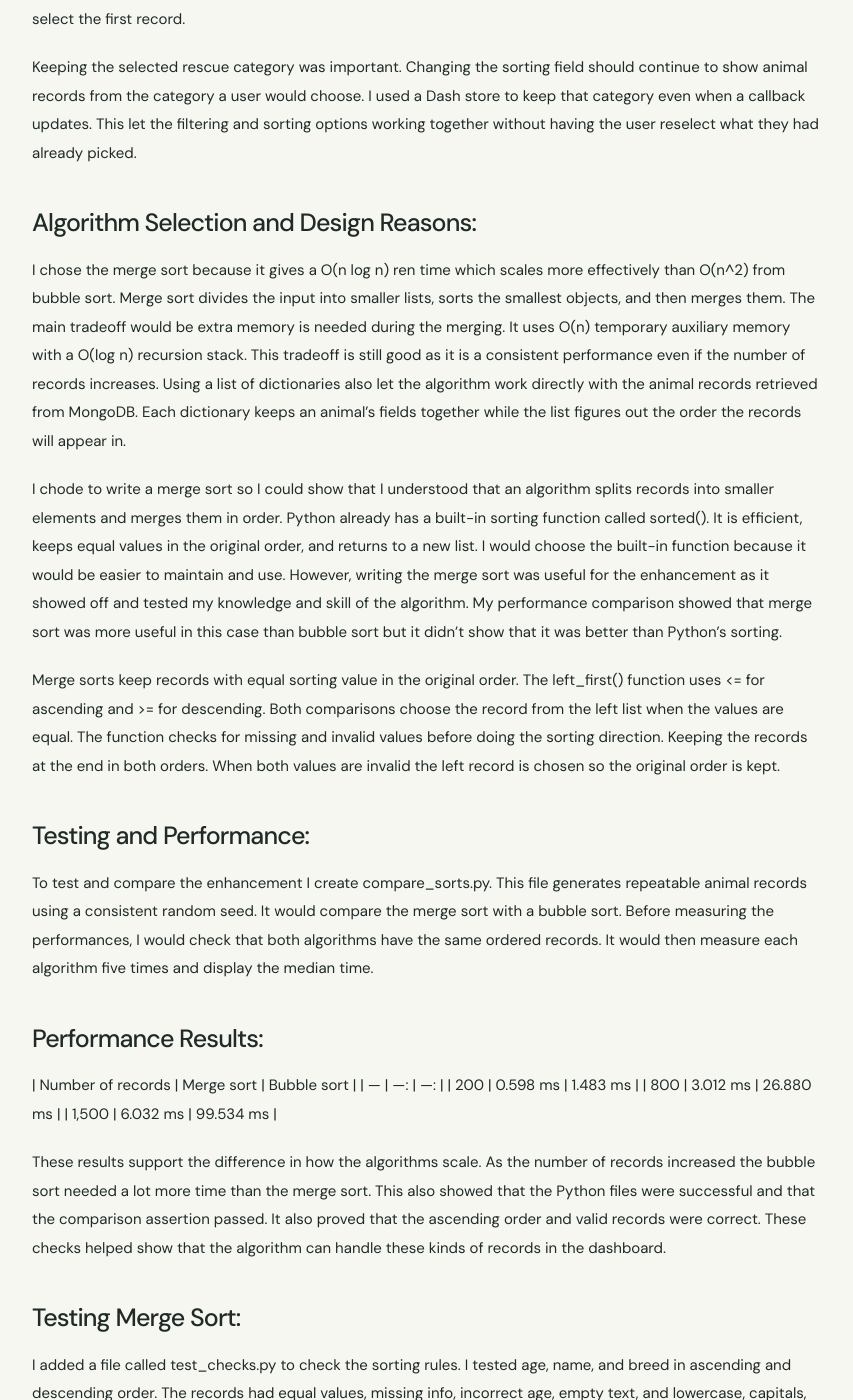
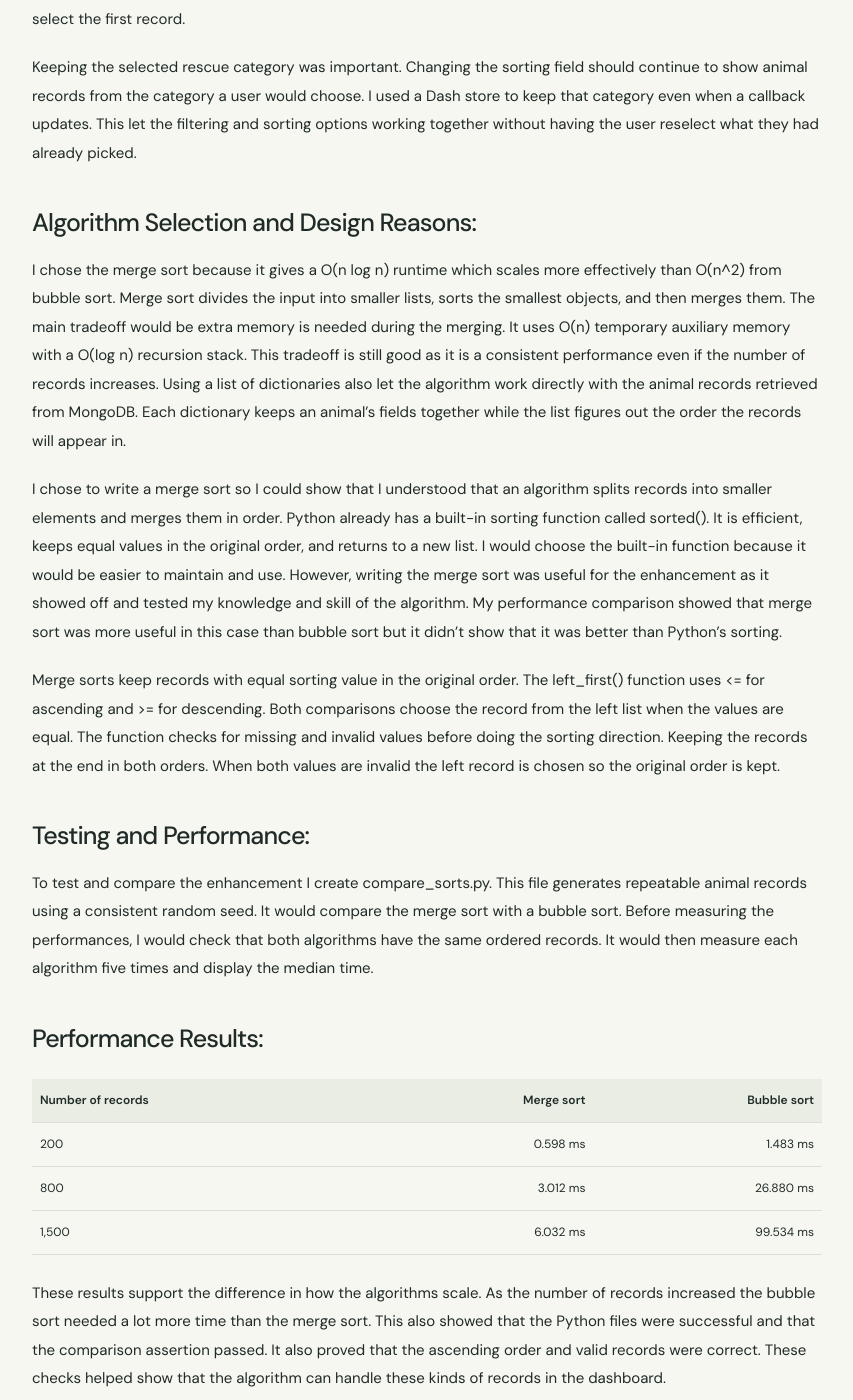
Before and after one commit to NicholasDeniz/NicholasDeniz.github.io, a Jekyll site: the page built from algorithm-narrative.md, in a window 1280 px wide and 1400 px high, scrolled down 1385 px. Shown: the whole window, without its empty margins (213-1066 px from the left). Built offline with Jekyll 4.4.1, drawn with Linux system fonts in a browser that asks for light colours; some of the changed text lies outside the part shown.

Commit message:
Ensure narrative tables render correctly with GitHub Pages Markdown

```diff
--- a/algorithm-narrative.md
+++ b/algorithm-narrative.md
@@ -6,12 +6,15 @@ description: A custom Python merge sort for the Grazioso Salvare dashboard. Acad
 ---
 
 ## Grazioso Salvare Description:
+
 The artifact I chose for my second enhancement is the Grazioso Salvare animal rescue dashboard. I originally worked on it in CS 340 Client Server Development. I enhanced the application for CS 499 in September 2026. The dashboard uses Python, Dash, pandas, Plotly, Dash Leaflet, and MongoDB to retrieve and display animal shelter records. Users can filter animal records by different rescue categories like water rescue, mountain or wilderness rescue, and disaster or individual tracking. The application displays those results in a table, a breed chart, and a map.
 
 ## Reason for Choice:
+
 I chose this artifact because it combines a database, data processing, and an interface in an application. The original dashboard could retrieve and filter animal records, and the table had built in sorting. My enhancement added a merge sort sorting algorithm with options for sorting by age, name, or breed. This showed my understanding of algorithms, data structures, ability to handle missing or incorrect data, performance, and the ability to change and improve the existing application. My test compared merge sort with bubble sort. It didn’t measure an improvement over the original tables sorting or Pythons built in sorting.
 
 ## Enhancement and Skills Demonstrated:
+
 For the enhancement I created a separate file called animal_merge_sort.py and implemented a merge sort. The algorithm processes a list of dictionaries representing animal records. Accepting a sorting field and a choice to view it in descending or ascending order. Users can sort the records by age, name, or breed.
 
 The implementation handles numbers and text values differently. Age values are compared numerically, while names and breeds are compared without paying attention toward capitalization. Missing or incorrect values are placed at the end of the result no matter the sorting direction. When two records have equal sorting values the original order is kept. The function also returns a sorted copy instead of changing the input list to help control issues that could crop up.
@@ -21,16 +24,19 @@ I added the algorithm into the dashboard using a dropdown for choosing the sorti
 Keeping the selected rescue category was important. Changing the sorting field should continue to show animal records from the category a user would choose. I used a Dash store to keep that category even when a callback updates. This let the filtering and sorting options working together without having the user reselect what they had already picked.
 
 ## Algorithm Selection and Design Reasons:
-I chose the merge sort because it gives a O(n log n) ren time which scales more effectively than O(n^2) from bubble sort. Merge sort divides the input into smaller lists, sorts the smallest objects, and then merges them. The main tradeoff would be extra memory is needed during the merging. It uses O(n) temporary auxiliary memory with a O(log n) recursion stack. This tradeoff is still good as it is a consistent performance even if the number of records increases. Using a list of dictionaries also let the algorithm work directly with the animal records retrieved from MongoDB. Each dictionary keeps an animal’s fields together while the list figures out the order the records will appear in.
 
-I chode to write a merge sort so I could show that I understood that an algorithm splits records into smaller elements and merges them in order. Python already has a built-in sorting function called sorted(). It is efficient, keeps equal values in the original order, and returns to a new list. I would choose the built-in function because it would be easier to maintain and use. However, writing the merge sort was useful for the enhancement as it showed off and tested my knowledge and skill of the algorithm. My performance comparison showed that merge sort was more useful in this case than bubble sort but it didn’t show that it was better than Python’s sorting.
+I chose the merge sort because it gives a O(n log n) runtime which scales more effectively than O(n^2) from bubble sort. Merge sort divides the input into smaller lists, sorts the smallest objects, and then merges them. The main tradeoff would be extra memory is needed during the merging. It uses O(n) temporary auxiliary memory with a O(log n) recursion stack. This tradeoff is still good as it is a consistent performance even if the number of records increases. Using a list of dictionaries also let the algorithm work directly with the animal records retrieved from MongoDB. Each dictionary keeps an animal’s fields together while the list figures out the order the records will appear in.
+
+I chose to write a merge sort so I could show that I understood that an algorithm splits records into smaller elements and merges them in order. Python already has a built-in sorting function called sorted(). It is efficient, keeps equal values in the original order, and returns to a new list. I would choose the built-in function because it would be easier to maintain and use. However, writing the merge sort was useful for the enhancement as it showed off and tested my knowledge and skill of the algorithm. My performance comparison showed that merge sort was more useful in this case than bubble sort but it didn’t show that it was better than Python’s sorting.
 
 Merge sorts keep records with equal sorting value in the original order. The left_first() function uses <= for ascending and >= for descending. Both comparisons choose the record from the left list when the values are equal. The function checks for missing and invalid values before doing the sorting direction. Keeping the records at the end in both orders. When both values are invalid the left record is chosen so the original order is kept.
 
 ## Testing and Performance:
+
 To test and compare the enhancement I create compare_sorts.py. This file generates repeatable animal records using a consistent random seed. It would compare the merge sort with a bubble sort. Before measuring the performances, I would check that both algorithms have the same ordered records. It would then measure each algorithm five times and display the median time.
 
 ## Performance Results:
+
 | Number of records | Merge sort | Bubble sort |
 | --- | ---: | ---: |
 | 200 | 0.598 ms | 1.483 ms |
@@ -40,9 +46,11 @@ To test and compare the enhancement I create compare_sorts.py. This file generat
 These results support the difference in how the algorithms scale. As the number of records increased the bubble sort needed a lot more time than the merge sort. This also showed that the Python files were successful and that the comparison assertion passed. It also proved that the ascending order and valid records were correct. These checks helped show that the algorithm can handle these kinds of records in the dashboard.
 
 ## Testing Merge Sort:
-I added a file called test_checks.py to check the sorting rules. I tested age, name, and breed in ascending and descending order. The records had equal values, missing info, incorrect age, empty text, and lowercase, capitals, and whitespace. I compared each result with the expected order. All six sorting checks passed. Records with equal values stayed in the original order and records with missing or invalid values went last. The checks also showed the the function returned a new list and didn’t change original records.
+
+I added a file called test_checks.py to check the sorting rules. I tested age, name, and breed in ascending and descending order. The records had equal values, missing info, incorrect age, empty text, and lowercase, capitals, and whitespace. I compared each result with the expected order. All six sorting checks passed. Records with equal values stayed in the original order and records with missing or invalid values went last. The checks also showed that the function returned a new list and didn’t change original records.
 
 ## Course Outcomes:
+
 This enhancement fulfils the algorithms and data structure’s goal of implementing and evaluating an algorithm with an existing application. It shows the CS program outcome with design and evaluating computing solutions using algorithmic principles while keeping tradeoffs in mind. I dealt with the specific ordering problem, picked an appropriate algorithm, considered their time and memory needs, and evaluated its behavior by testing and performance comparisons.
 
 I implemented a reusable merge sort algorithm in the Grazioso Salvare dashboard to organize animal records by age, name, or breed in ascending or descending order. For example, if the user picks the Water Rescue filter and sorts animals with ages like 56, 78, or 46 weeks in ascending order then the dashboard would display them as 46, 56, and 78 weeks while keeping the selected rescue category. This connects the algorithm to a needed task by helping users evaluate eligible animals in their wanted order. I also compared merge sort with bubble sort using the same artificial datasets and continuously increased them to evaluate their performances. Merge Sort’s O(n log n) time complexity gives better scaling than bubble sort O(n^2). However, it needs O(n) additional storage for temporary lists. Going into detail about this tradeoff offers supporting evidence of my algorithm of choice and its computational costs.
@@ -50,6 +58,7 @@ I implemented a reusable merge sort algorithm in the Grazioso Salvare dashboard
 This enhancement also supports the outcome involving the computing solutions and the tools that were needed to create those solutions. I connected a reusable Python file with MongoDB query results, Dash callbacks, stored interface state, and interactivity of the dashboard. The interface labels and explanation of the design give evidence for professional communication. What I mainly covered remains with algorithm design and evaluation as it is the strongest piece of evidence.
 
 ## Challenges and how they were Overcame:
+
 One of the main challenges was making the algorithm reliable with different kinds of animal data. Implementing recursive division and merging wasn’t most of the work. Age values needed to be sorted as numbers, names and breeds needed text normalization, and missing or incorrect values needed to be handled, especially when the user picks descending order. I handled these cases in a single part of the code so the merge sort could follow the same rules whenever it’s used.
 
 Another challenge was checking the performance comparison’s reliability. The time needed to run a program could change a bit each run affecting the results. I used the same sample of records each time for both sorts, checked that the records were put in the same order and ran each test five times. I reported the median and tested increases in data sizes. Giving me a clear picture of how each algorithm performs as the records increased.
@@ -57,6 +66,7 @@ Another challenge was checking the performance comparison’s reliability. The t
 Another challenge was altering the existing original application, so the new sorting controls worked with the original rescue filters. The dashboard had already updated the table when a user chooses a rescue category but changing the sort field could cause that category to be lost. I modified the callback to handle filtering and sorting and added a Dash store to keep the previously selected category. I also fixed the callback to use ctx.triggered_id after an invalid reference that caused the filter to stop responding. When new code is added it affects the original application in new ways.
 
 ## Reflection:
-Throughout this enhancement I increased my understanding of algorithm design and how it affects an existing application. Picking an algorithm needs more than just checking the Big O complexity. I reliable implementation needs to foresee equal values, missing or invalid records, incorrect inputs, changes to shared data, and the interactive interface.
+
+Throughout this enhancement I increased my understanding of algorithm design and how it affects an existing application. Picking an algorithm needs more than just checking the Big O complexity. A reliable implementation needs to foresee equal values, missing or invalid records, incorrect inputs, changes to shared data, and the interactive interface.
 
 Separating the algorithm from the dashboard made it easier to test the concerns and implement the validated behavior. I learned how to use performance measurements to provide evidence of a design decision while understanding their limits. This enhancement  helped my ability to put together algorithmic concepts and explain their tradeoffs.
```
Also changed, not shown: databases-narrative.md (+4 -0 lines), professionalself-assessment.md (+5 -0 lines), setup-instructions.md (+8 -0 lines), travlr-narrative.md (+4 -0 lines).
